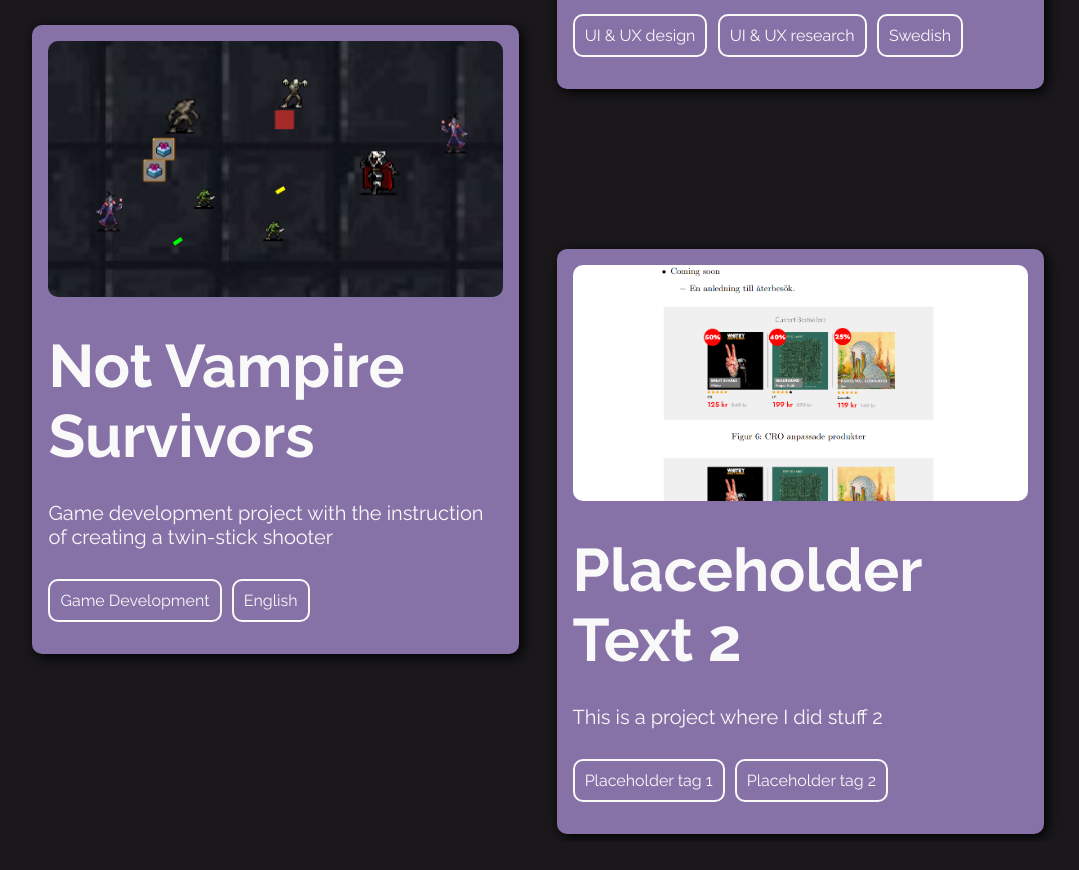
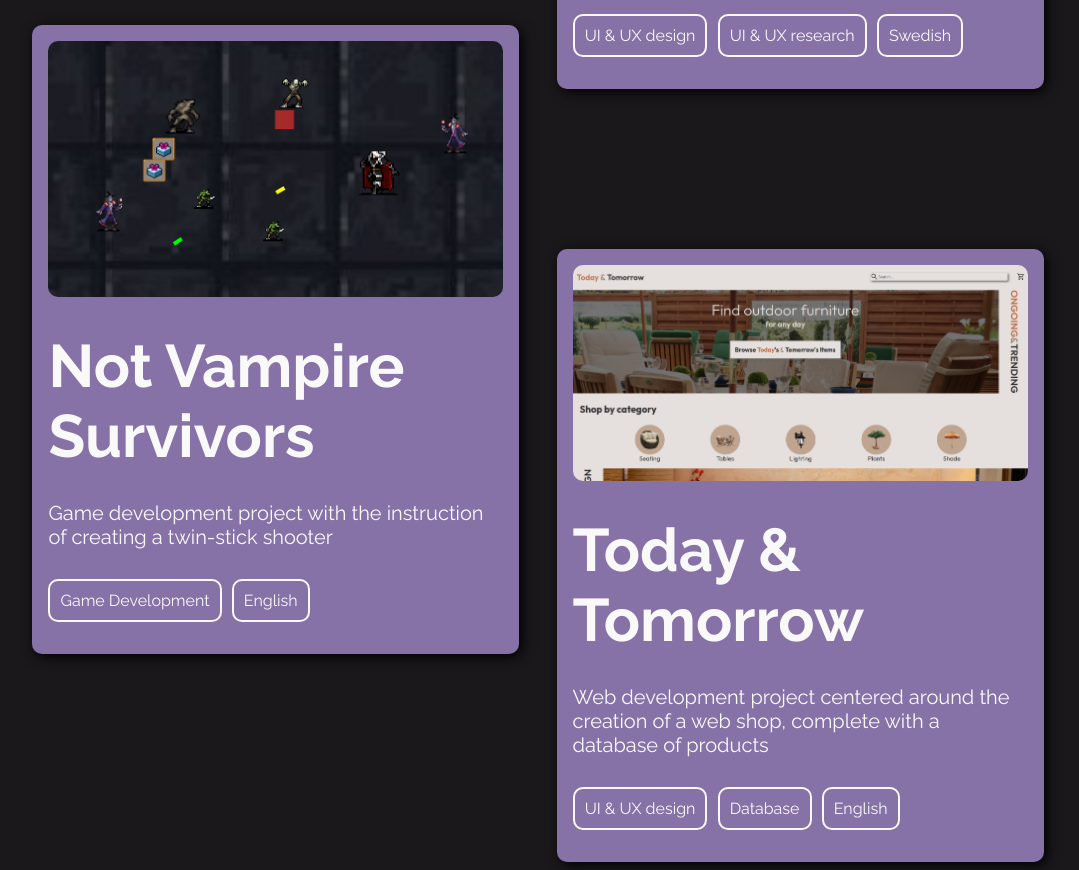
Before and after one commit to Alex-mp4/Alex-mp4, a plain HTML site: page index.html in a window 1280 px wide. Shown: the part 992-1862 px from the top of the page, without its empty margins (102-1181 px from the left). Before the commit the page ends 1834 px from the top, so only its background shows below. Drawn offline with Linux system fonts and the light colour scheme; a web font is replaced by a local one.

Commit message:
✨ Today and tomorrow, needs link in future

```diff
--- a/index.html
+++ b/index.html
@@ -51,12 +51,14 @@
             </ul>
         </a>
         <a href="" target="_blank" class="right">
-            <img src="src/gyarb.png" alt="">
-            <h2>Placeholder Text 2</h2>
-            <p>This is a project where I did stuff 2</p>
+            <img src="src/todaytomorrow.png" alt="Today & Tomorrow Screenshot">
+            <h2>Today & Tomorrow</h2>
+            <p>Web development project centered around the creation of a web shop, complete with a database of products
+            </p>
             <ul>
-                <li>Placeholder tag 1</li>
-                <li>Placeholder tag 2</li>
+                <li>UI & UX design</li>
+                <li>Database</li>
+                <li>English</li>
             </ul>
         </a>
     </div>
```
Also changed, not shown: src/todaytomorrow.png (added).
